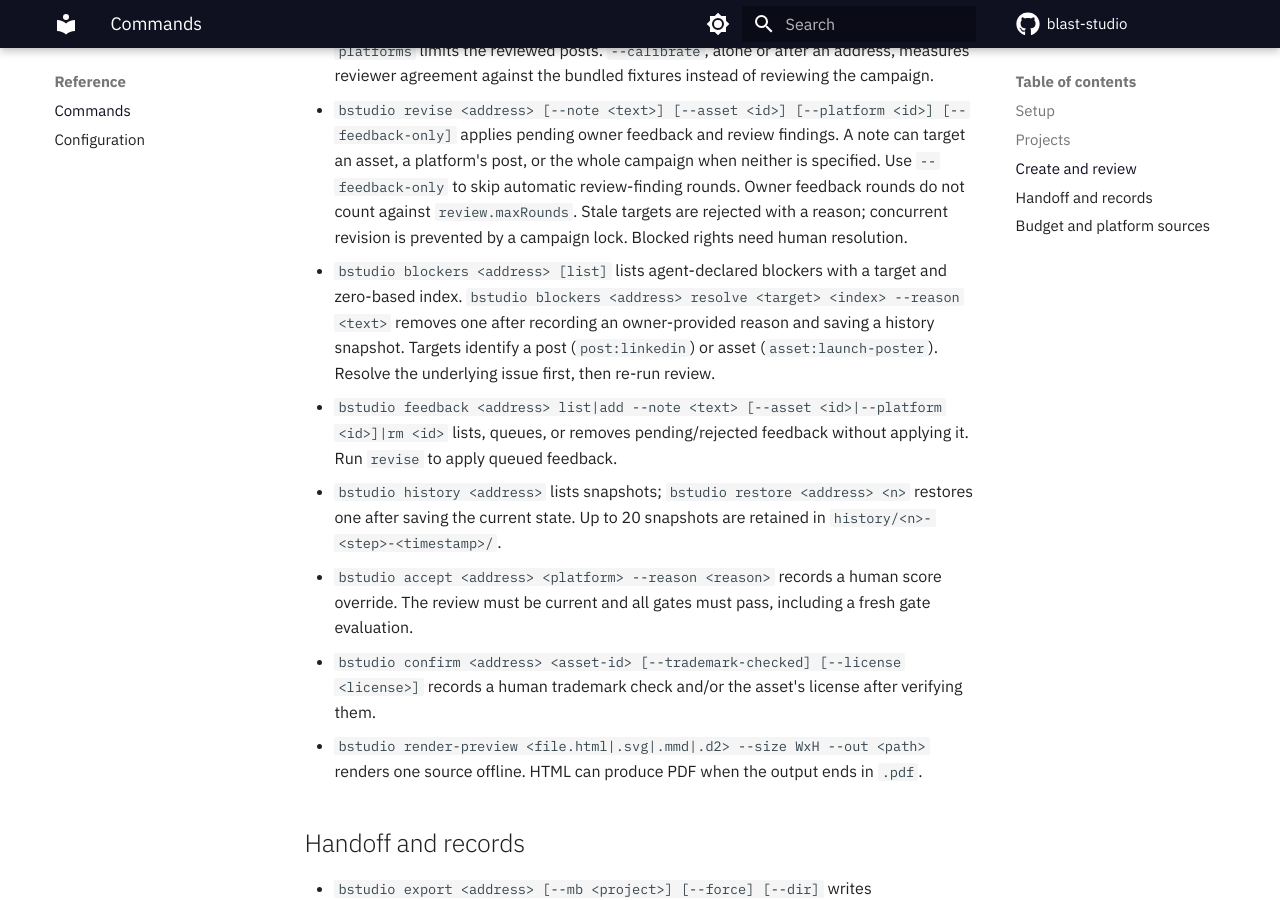
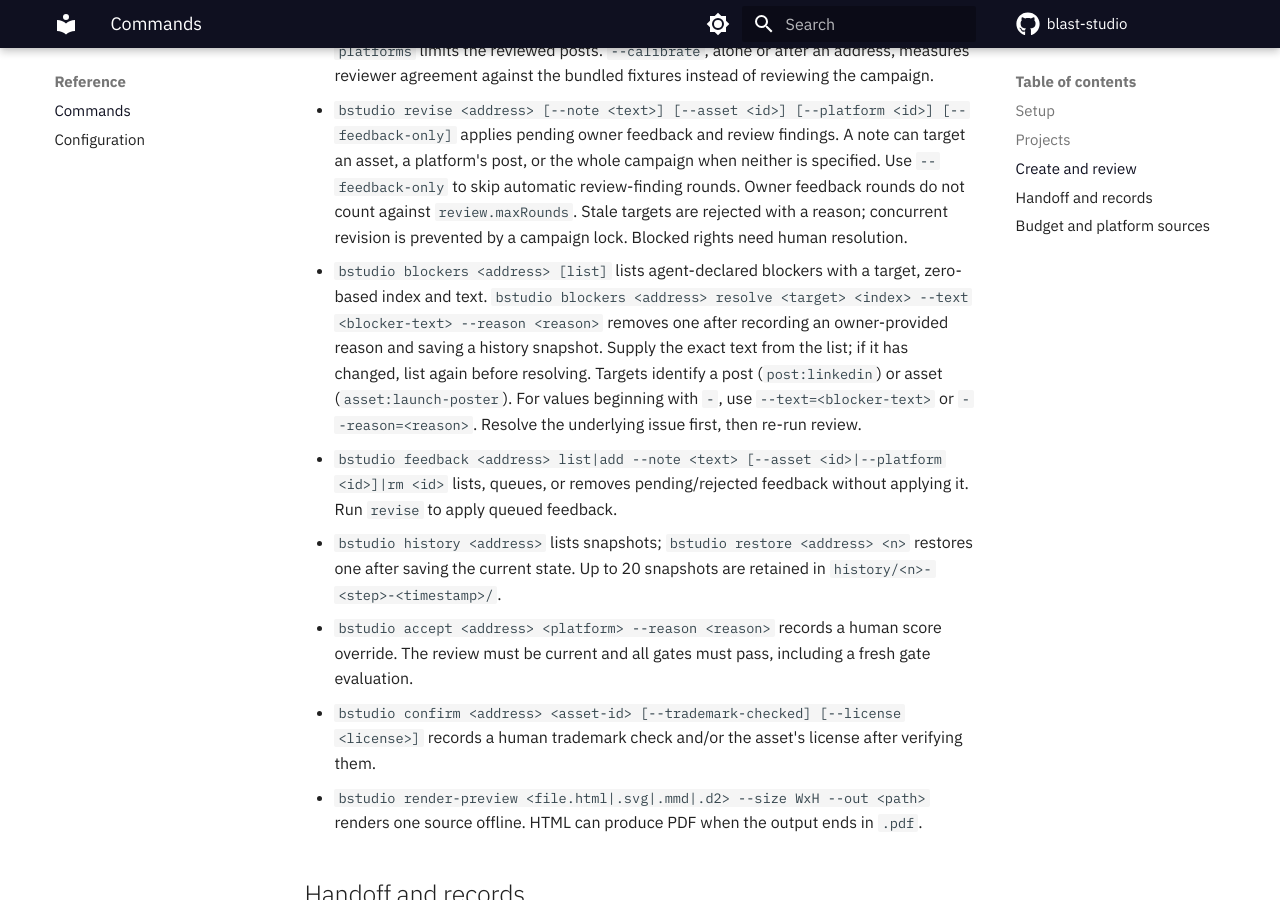
Before and after one commit to edwinjosechittilappilly/blast-studio, an MkDocs documentation site: the page built from docs/commands.md, in a window 1280 px wide and 900 px high, scrolled down 2123 px. Built offline with MkDocs 1.6.1 and Material for MkDocs 9.7.7, drawn with Linux system fonts in a browser that asks for light colours; comment, search, counter and statistics services are not loaded.

Commit message:
docs: require expected blocker text
- Document stale-list protection and leading-dash option values.

```diff
--- a/docs/commands.md
+++ b/docs/commands.md
@@ -45,7 +45,7 @@ bstudio brief acme/launch --commit abcd1234 --repo local --mb-brief brief.md
 - `bstudio render <address> [--regen] [--assets=id,...] [--platforms=id,...]` renders planned assets. `--regen` requests regeneration of provider-generated assets rather than using cached outputs. `--assets` selects assets to render; `--platforms` limits which posts are updated with rendered media.
 - `bstudio review [<address>] [--calibrate] [--platforms=id,...]` runs deterministic gates and, when configured, the reviewer. An address is required for review; `--platforms` limits the reviewed posts. `--calibrate`, alone or after an address, measures reviewer agreement against the bundled fixtures instead of reviewing the campaign.
 - `bstudio revise <address> [--note <text>] [--asset <id>] [--platform <id>] [--feedback-only]` applies pending owner feedback and review findings. A note can target an asset, a platform's post, or the whole campaign when neither is specified. Use `--feedback-only` to skip automatic review-finding rounds. Owner feedback rounds do not count against `review.maxRounds`. Stale targets are rejected with a reason; concurrent revision is prevented by a campaign lock. Blocked rights need human resolution.
-- `bstudio blockers <address> [list]` lists agent-declared blockers with a target and zero-based index. `bstudio blockers <address> resolve <target> <index> --reason <text>` removes one after recording an owner-provided reason and saving a history snapshot. Targets identify a post (`post:linkedin`) or asset (`asset:launch-poster`). Resolve the underlying issue first, then re-run review.
+- `bstudio blockers <address> [list]` lists agent-declared blockers with a target, zero-based index and text. `bstudio blockers <address> resolve <target> <index> --text <blocker-text> --reason <reason>` removes one after recording an owner-provided reason and saving a history snapshot. Supply the exact text from the list; if it has changed, list again before resolving. Targets identify a post (`post:linkedin`) or asset (`asset:launch-poster`). For values beginning with `-`, use `--text=<blocker-text>` or `--reason=<reason>`. Resolve the underlying issue first, then re-run review.
 - `bstudio feedback <address> list|add --note <text> [--asset <id>|--platform <id>]|rm <id>` lists, queues, or removes pending/rejected feedback without applying it. Run `revise` to apply queued feedback.
 - `bstudio history <address>` lists snapshots; `bstudio restore <address> <n>` restores one after saving the current state. Up to 20 snapshots are retained in `history/<n>-<step>-<timestamp>/`.
 - `bstudio accept <address> <platform> --reason <reason>` records a human score override. The review must be current and all gates must pass, including a fresh gate evaluation.
```
Also changed, not shown: docs/workflow.md (+1 -1 lines).
